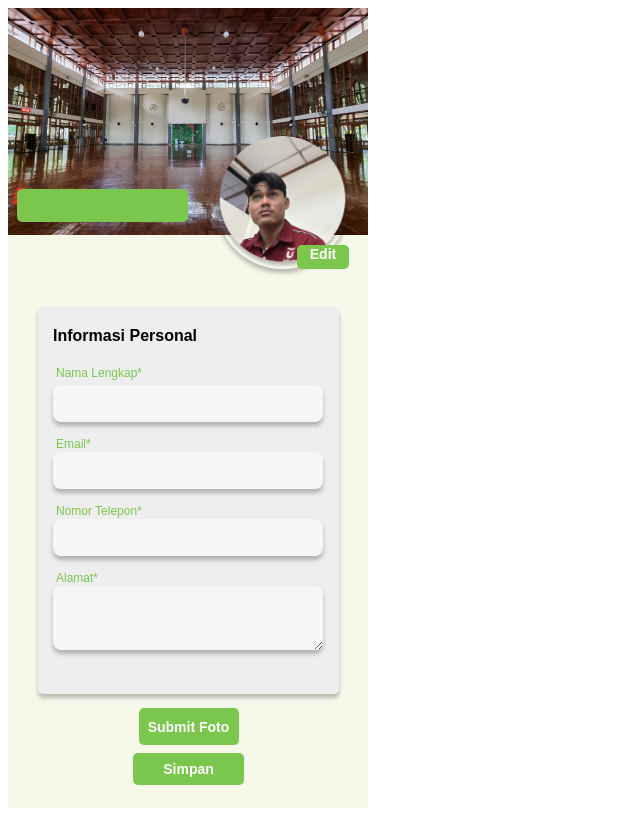
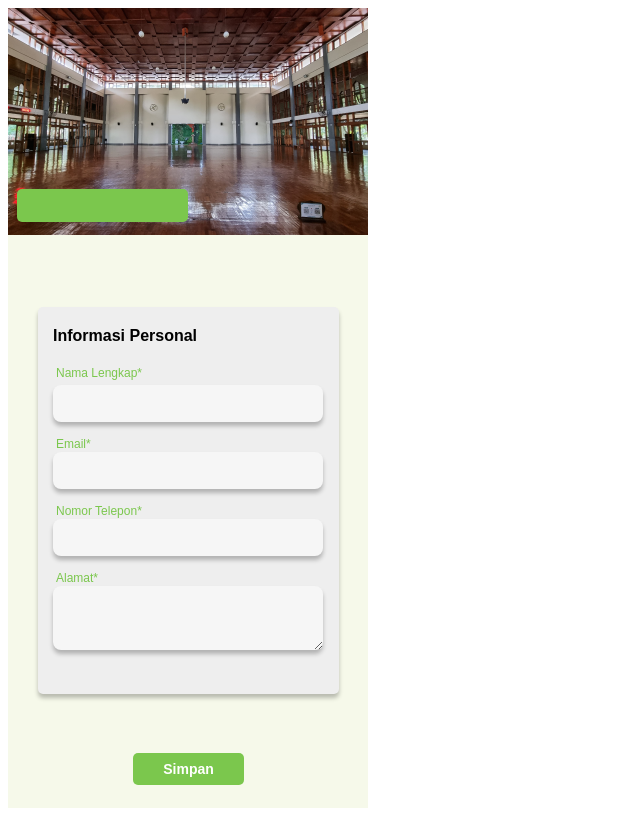
Before and after one commit to Haryobimab/Tubes-WAD-Manpro, a PHP site: the page made by view/Profile Picture.php in a window 1280 px wide. Shown: the whole page, without its empty margins (0-640 px from the left). Run offline with PHP 8.4, Linux system fonts and the light colour scheme; a user stored in the database is signed in; data comes from the database, SQL or seed files in the repository; data that the repository does not hold is empty.

Commit message:
pembatalan ganti foto

```diff
--- a/view/Profile Picture.php
+++ b/view/Profile Picture.php
@@ -49,25 +49,6 @@
   <div class="irsyadul-basyar"><?= $data['nama_lengkap'] ?></div>
 
   <!--Change Profile-->
-  <form action="../controller/gantifoto.php" method="POST">
-    <img class="ellipse-4" src="Image/Ellipse 4.png" />
-    <label class="edit">
-      <input type="file" name="file" style="display:none; cursor: pointer;">Edit
-    </label>
-    <input type="submit" value="Submit Foto" style="
-    background: #7bc74d;
-    border-radius: 5px;
-    width: 100px;
-    height: 37px;
-    border: none;
-    color: #ffffff;
-    text-align: center;
-    text-decoration: none;
-    font: 700 14px 'Lora-Bold', sans-serif;
-    position:relative;
-    left: calc(50% - 49.5px);
-    top: 700px;">
-  </form>
 </div>
 
 </body>
```
Also changed, not shown: controller/gantifoto.php (deleted, +0 -53 lines).
